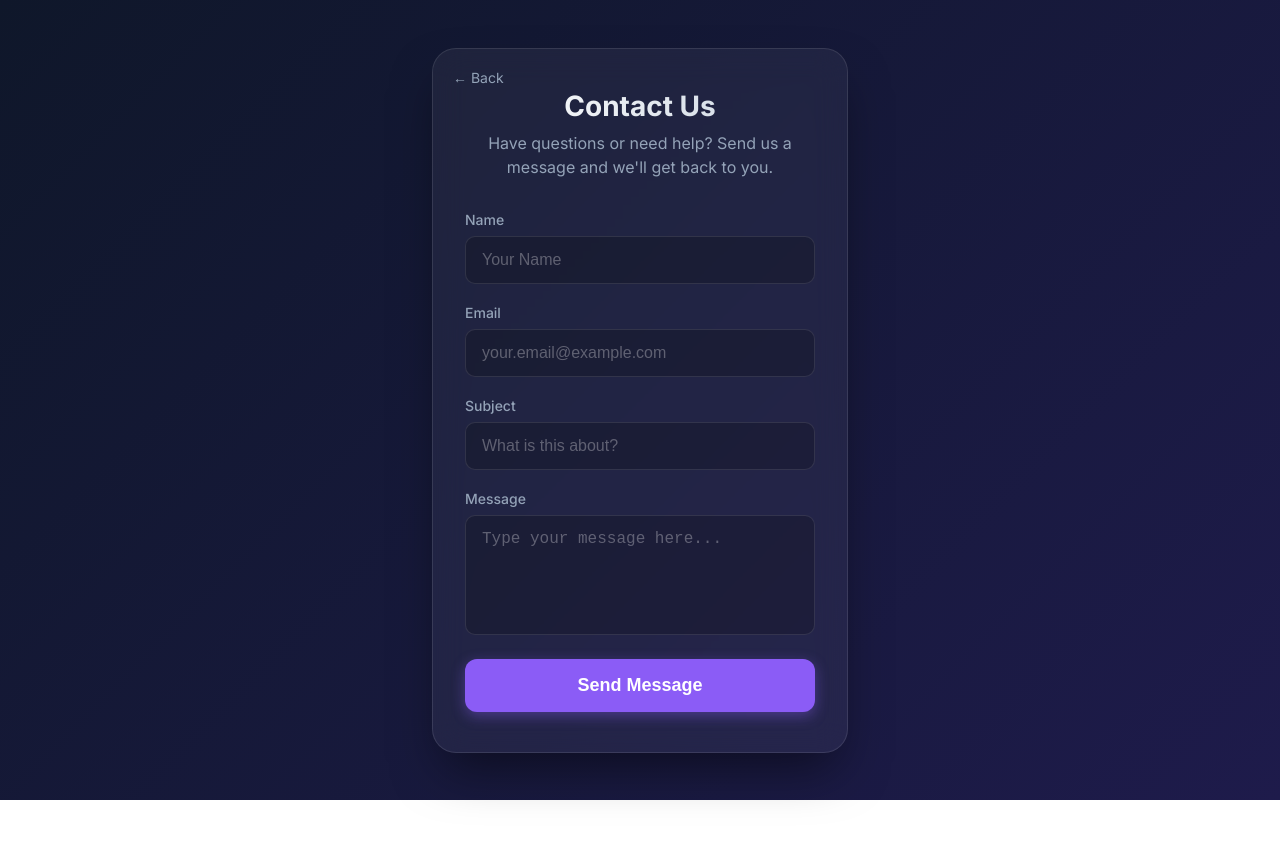
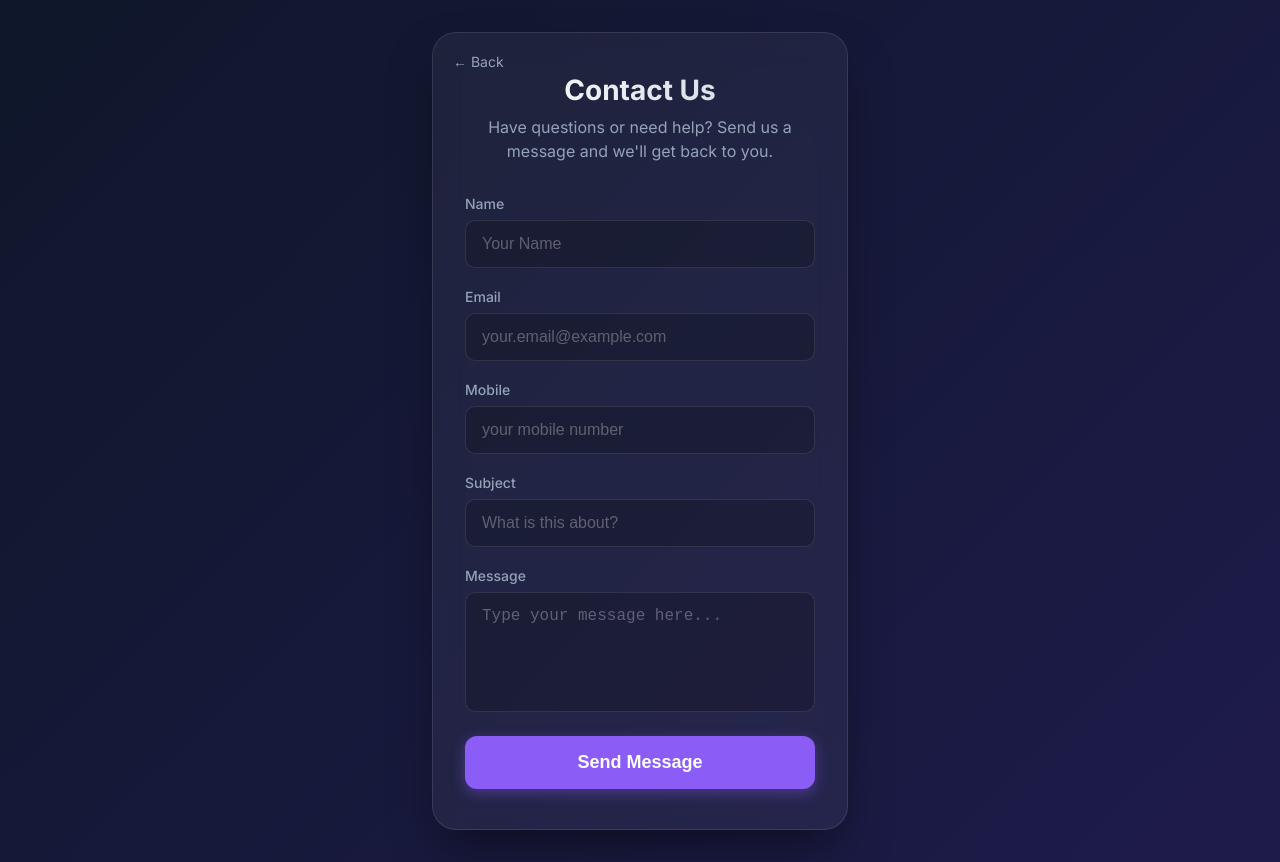
Before and after one commit to Sachinnegi9936167436/calling, a Next.js app: page /contact in a window 1280 px wide. Before the commit the page ends 800 px from the top, so only its background shows below. Built offline with nearby package versions, Linux system fonts and the light colour scheme.

Commit message:
Update Contact Us page functionality

```diff
--- a/app/contact/ContactForm.js
+++ b/app/contact/ContactForm.js
@@ -9,6 +9,7 @@ export default function ContactForm() {
   const [formData, setFormData] = useState({
     name: '',
     email: '',
+    mobile: '',
     subject: '',
     message: ''
   });
@@ -35,7 +36,7 @@ export default function ContactForm() {
 
       if (response.ok) {
         setSuccess(true);
-        setFormData({ name: '', email: '', subject: '', message: '' });
+        setFormData({ name: '', email: '', mobile: '', subject: '', message: '' });
       } else {
         alert('Failed to send message. Please try again.');
       }
@@ -99,6 +100,21 @@ export default function ContactForm() {
                 value={formData.email}
                 onChange={handleChange}
                 required
+              />
+            </div>
+
+            <div className="form-group">
+              <label className="form-label">Mobile</label>
+              <input
+                type="text"
+                name="mobile"
+                id="contact-mobile"
+                className="form-input"
+                placeholder="your mobile number"
+                value={formData.mobile}
+                onChange={handleChange}
+                required
+
               />
             </div>
 
```
